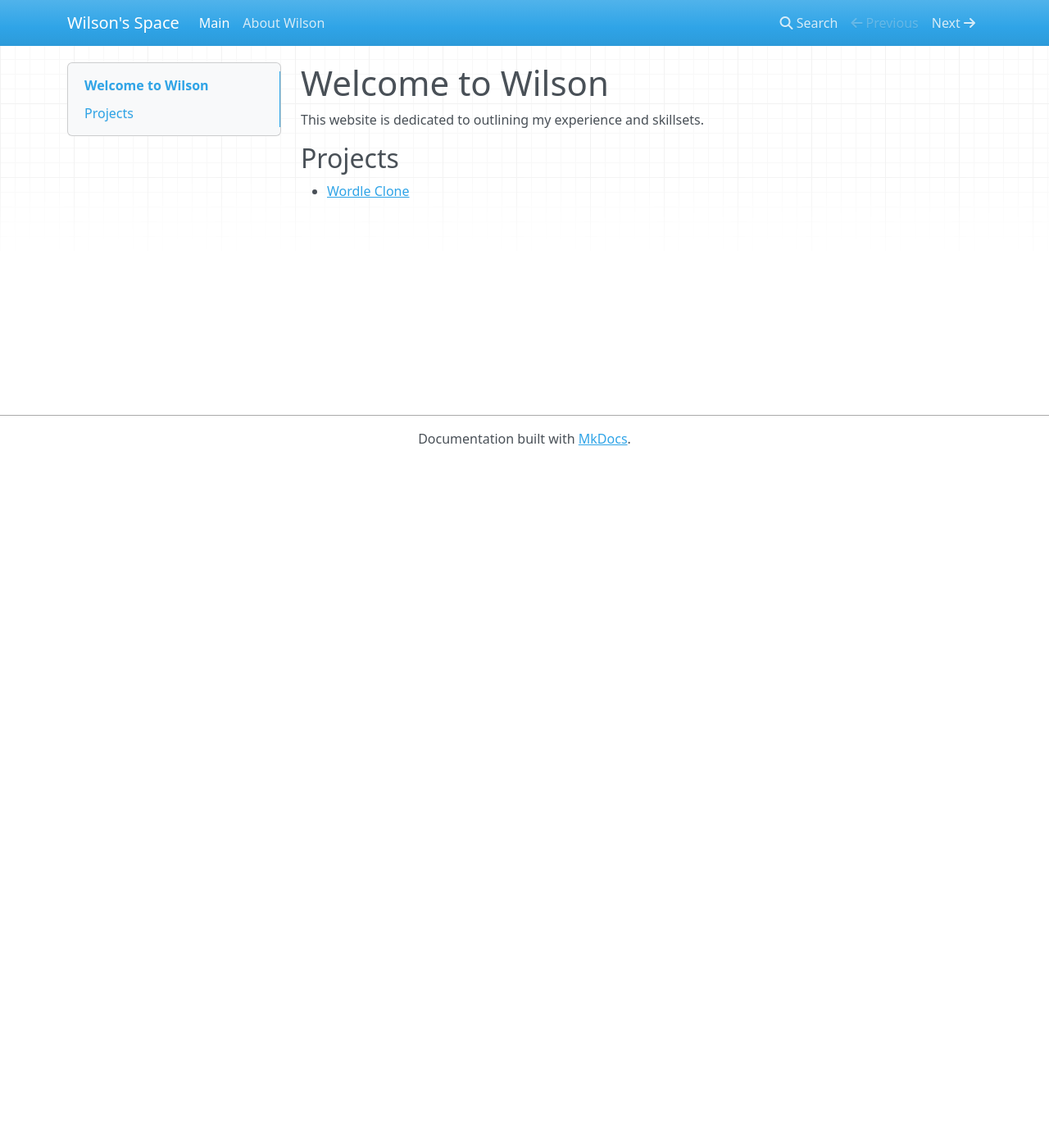
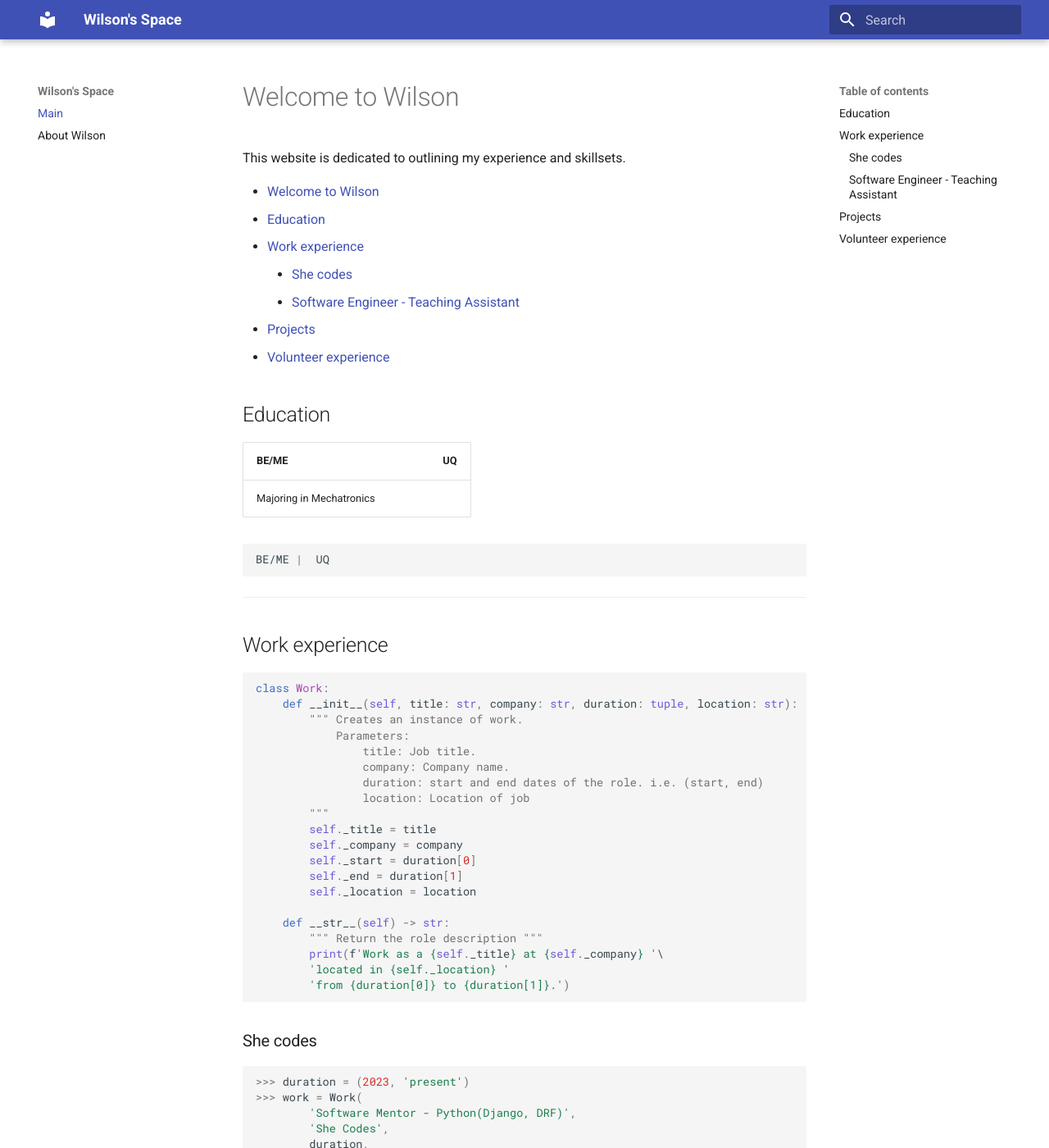
Before and after one commit to wilson-kong/resume, an MkDocs documentation site: the page built from docs/index.md, in a window 1280 px wide and 1400 px high. Shown: the whole window at 82% size. Built offline with MkDocs 1.6.1 and Material for MkDocs 9.7.7, drawn with Linux system fonts in a browser that asks for light colours; nearby versions of some CDN libraries; some of the changed text lies outside the part shown.

Commit message:
more info

````diff
--- a/docs/index.md
+++ b/docs/index.md
@@ -9,8 +9,75 @@ This website is dedicated to outlining my experience and skillsets.
 * `mkdocs build` - Build the documentation site.
 * `mkdocs -h` - Print help message and exit. -->
 
+- [Welcome to Wilson](#welcome-to-wilson)
+  - [Education](#education)
+  - [Work experience](#work-experience)
+    - [She codes](#she-codes)
+    - [Software Engineer - Teaching Assistant](#software-engineer---teaching-assistant)
+  - [Projects](#projects)
+  - [Volunteer experience](#volunteer-experience)
+
+## Education
+| BE/ME |  UQ |
+| :---------------- | ----: |
+| Majoring in Mechatronics ||
+
+```bash
+BE/ME |  UQ
+```
+
+--------------------------------------------------
+## Work experience
+```python
+class Work:
+    def __init__(self, title: str, company: str, duration: tuple, location: str):
+        """ Creates an instance of work.
+            Parameters:
+                title: Job title.
+                company: Company name.
+                duration: start and end dates of the role. i.e. (start, end)
+                location: Location of job
+        """
+        self._title = title
+        self._company = company
+        self._start = duration[0]
+        self._end = duration[1]
+        self._location = location
+
+    def __str__(self) -> str:
+        """ Return the role description """
+        print(f'Work as a {self._title} at {self._company} '\
+        'located in {self._location} '
+        'from {duration[0]} to {duration[1]}.')
+```
+### She codes
+```python
+>>> duration = (2023, 'present')
+>>> work = Work(
+        'Software Mentor - Python(Django, DRF)',
+        'She Codes',
+        duration,
+        'Brisbane'
+    )
+>>> print(work)
+```
+
+### Software Engineer - Teaching Assistant
+```python
+>>> duration = (2019, 'present')
+>>> work = Work(
+        'Software engineer - Teaching assistant',
+        'The University of Queensland',
+        duration,
+        'Brisbane'
+    )
+>>> print(work)
+```
+
 ## Projects
 * [Wordle Clone](https://wilson-kong.github.io/games)
+
+## Volunteer experience
 
 <!-- ## Project layout
 
--- a/mkdocs.yml
+++ b/mkdocs.yml
@@ -2,6 +2,14 @@ site_name: Wilson's Space
 nav:
   - Main: index.md
   - About Wilson: about.md
-# theme: readthedocs
 markdown_extensions:
   - attr_list
+  - pymdownx.highlight:
+      anchor_linenums: true
+      line_spans: __span
+      pygments_lang_class: true
+  - pymdownx.inlinehilite
+  - pymdownx.snippets
+  - pymdownx.superfences
+theme:
+  name: material
````
